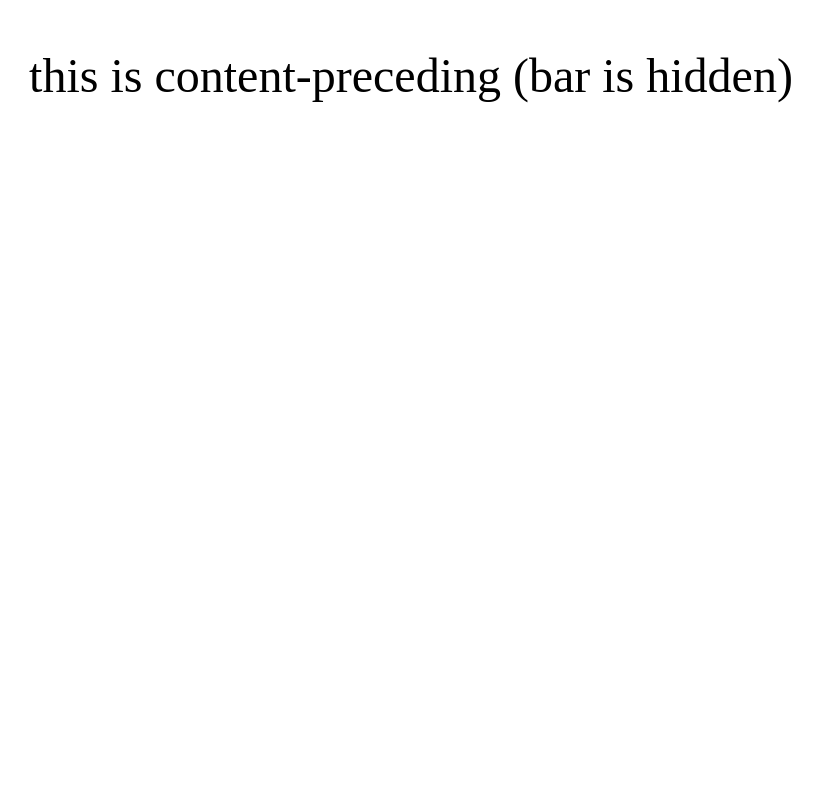
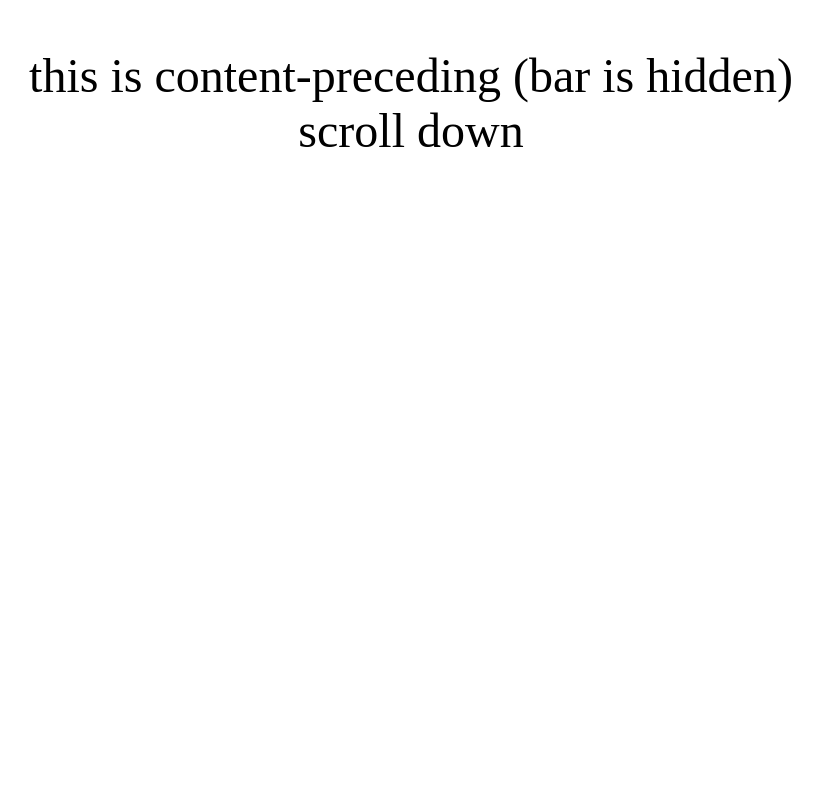
Before and after one commit to TheTomasJ/thetomasj.github.io, a plain HTML site: page progress_bar_demo/index.html in a window 1280 px wide. Shown: the top 800 px of the page, without its empty margins (229-1051 px from the left). Drawn offline with Linux system fonts and the light colour scheme.

Commit message:
Update progress bar demo

```diff
--- a/progress_bar_demo/index.html
+++ b/progress_bar_demo/index.html
@@ -15,7 +15,10 @@
 	</head>
 	<body>
 		<div id="rp-bar"></div> <!-- READ PROGRESS BAR -->
-		<p>this is content-preceding (bar is hidden)</p>
+		<p>
+			this is content-preceding (bar is hidden)<br>
+			scroll down
+		</p>
 		<div id="rp-start"></div> <!-- MARK START OF SCROLLABLE CONTENT (OPTIONAL) -->
 		<p>content starts here (bar is visible)</p>
 		<div id="rp-end"></div> <!-- MARK END OF SCROLLABLE CONTENT (OPTIONAL) -->
```
